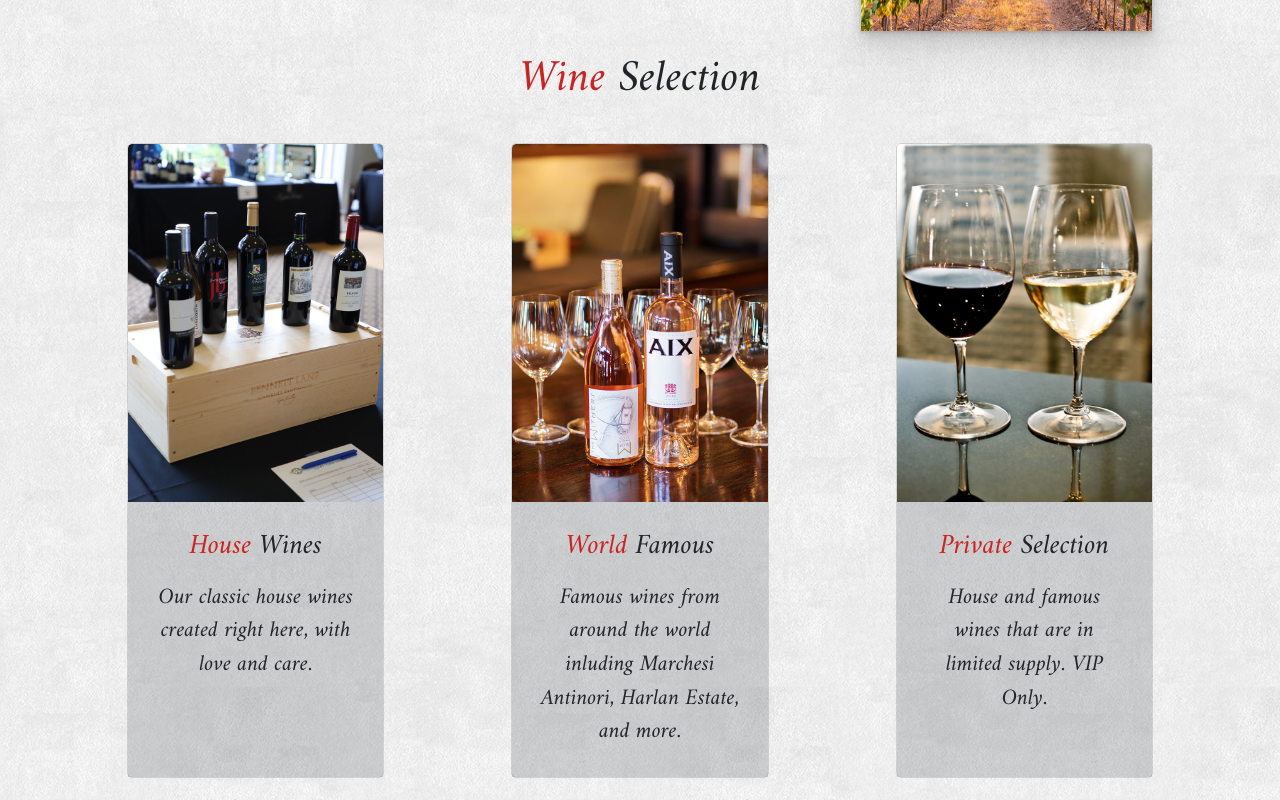
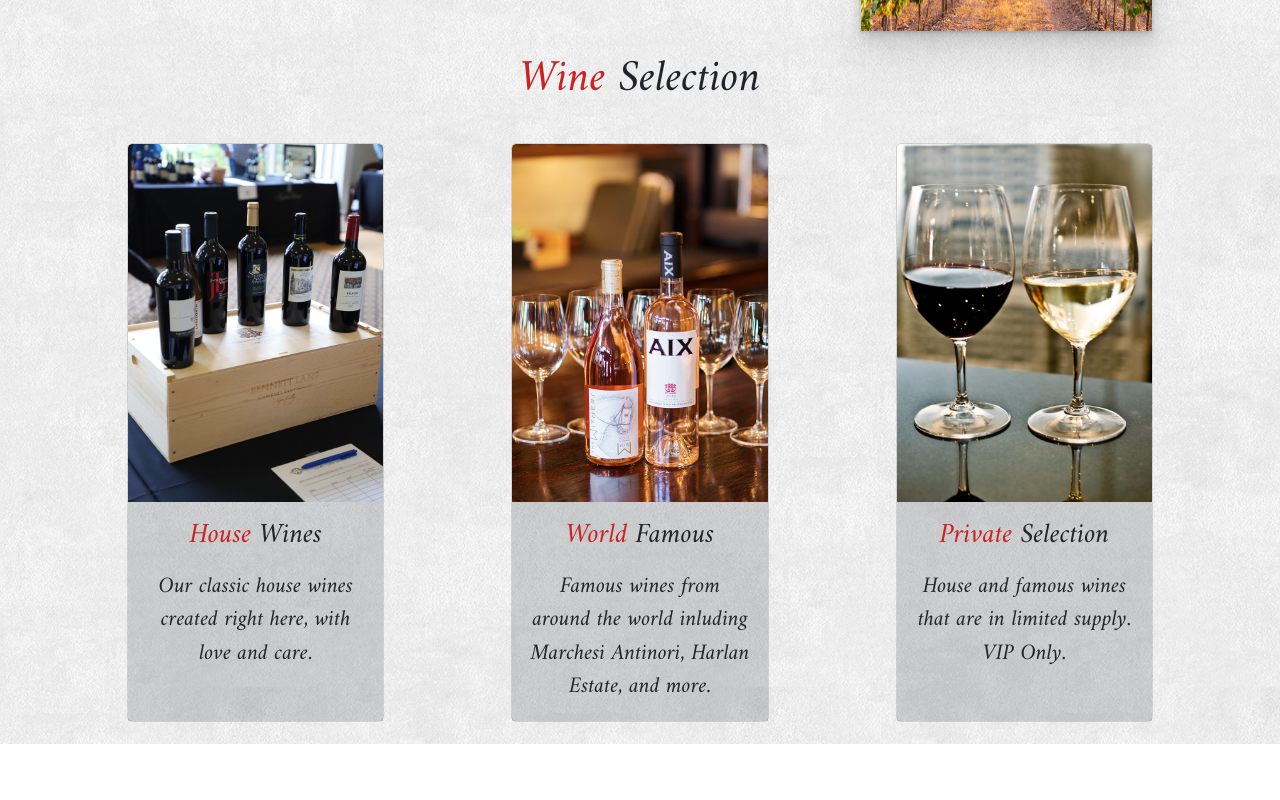
Before and after one commit to Yummy275/design-prac, a React (Create React App) app: page / in a window 1280 px wide. Shown: the part 849-1649 px from the top of the page. After the commit the page ends 1593 px from the top, so only its background shows below. Built offline with nearby package versions, Linux system fonts and the light colour scheme; a web font is replaced by a local one.

Commit message:
adjusted padding for card body

```diff
--- a/src/components/WineSelection.js
+++ b/src/components/WineSelection.js
@@ -37,7 +37,6 @@ const WineSelection = () => {
         }
     };
 
-    console.log(activeTab);
     return (
         <div className={styles.mainContainer}>
             <div className={styles.titleDiv}>
--- a/src/components/WineSelectionTab.js
+++ b/src/components/WineSelectionTab.js
@@ -9,7 +9,10 @@ const WineTastingTab = ({ title, pic, desc }) => {
     return (
         <Card className="stdBoxShadow" className={styles.mainContainer}>
             <Card.Img className={styles.cardImg} variant="top" src={pic} />
-            <Card.Body style={{ backgroundColor: '#373e4033' }}>
+            <Card.Body
+                className={styles.cardBody}
+                style={{ backgroundColor: '#373e4033' }}
+            >
                 <Card.Title>
                     <span className="redText">{wordArr[0]}</span> {wordArr[1]}
                 </Card.Title>
--- a/src/components/WineSelectionTab.module.css
+++ b/src/components/WineSelectionTab.module.css
@@ -3,6 +3,10 @@
     width: 11.5rem;
 }
 
+.cardBody {
+    padding: 0.75rem !important;
+}
+
 .cardImg {
     height: 16rem;
 }
```
